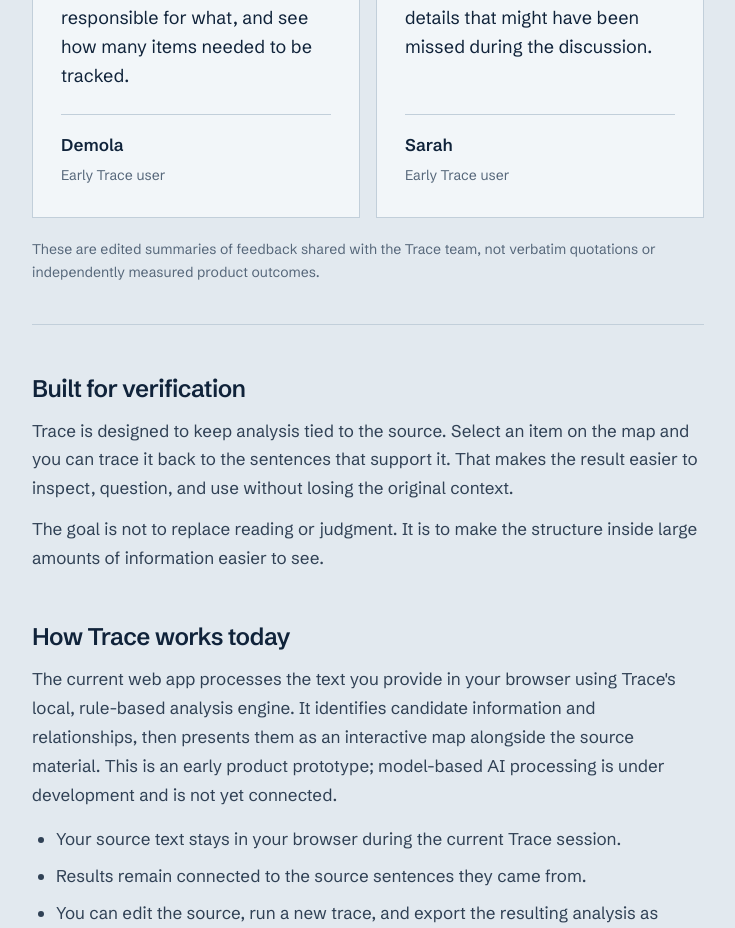
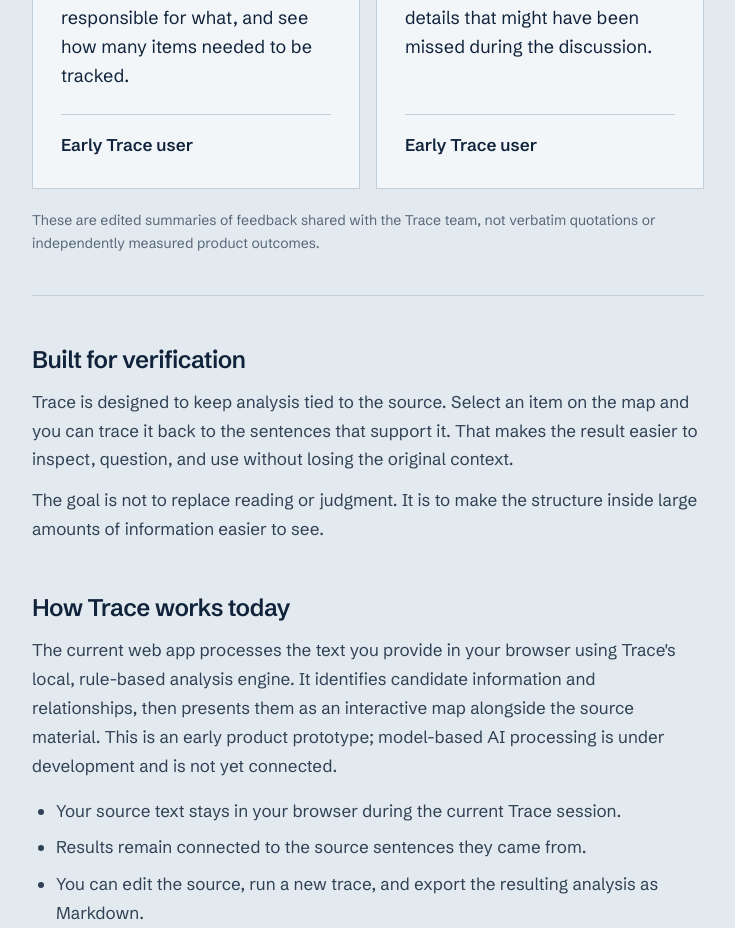
Before and after one commit to Wuraola-Adebisi/Trace, a React (Vite) app: page /about in a window 1280 px wide. Shown: the part 960-1888 px from the top of the page, without its empty margins (272-1007 px from the left). Built offline with nearby package versions, Linux system fonts and the light colour scheme.

Commit message:
Anonymize early user feedback summaries pending attribution consent

```diff
--- a/src/pages/About.tsx
+++ b/src/pages/About.tsx
@@ -39,8 +39,7 @@ export default function About() {
                 was responsible for what, and see how many items needed to be tracked.
               </blockquote>
               <figcaption className="mt-6 border-t border-line pt-4">
-                <span className="block font-semibold text-ink">Demola</span>
-                <span className="text-sm text-mute">Early Trace user</span>
+                <span className="block font-semibold text-ink">Early Trace user</span>
               </figcaption>
             </figure>
 
@@ -50,8 +49,7 @@ export default function About() {
                 about catching details that might have been missed during the discussion.
               </blockquote>
               <figcaption className="mt-6 border-t border-line pt-4">
-                <span className="block font-semibold text-ink">Sarah</span>
-                <span className="text-sm text-mute">Early Trace user</span>
+                <span className="block font-semibold text-ink">Early Trace user</span>
               </figcaption>
             </figure>
           </div>
```
